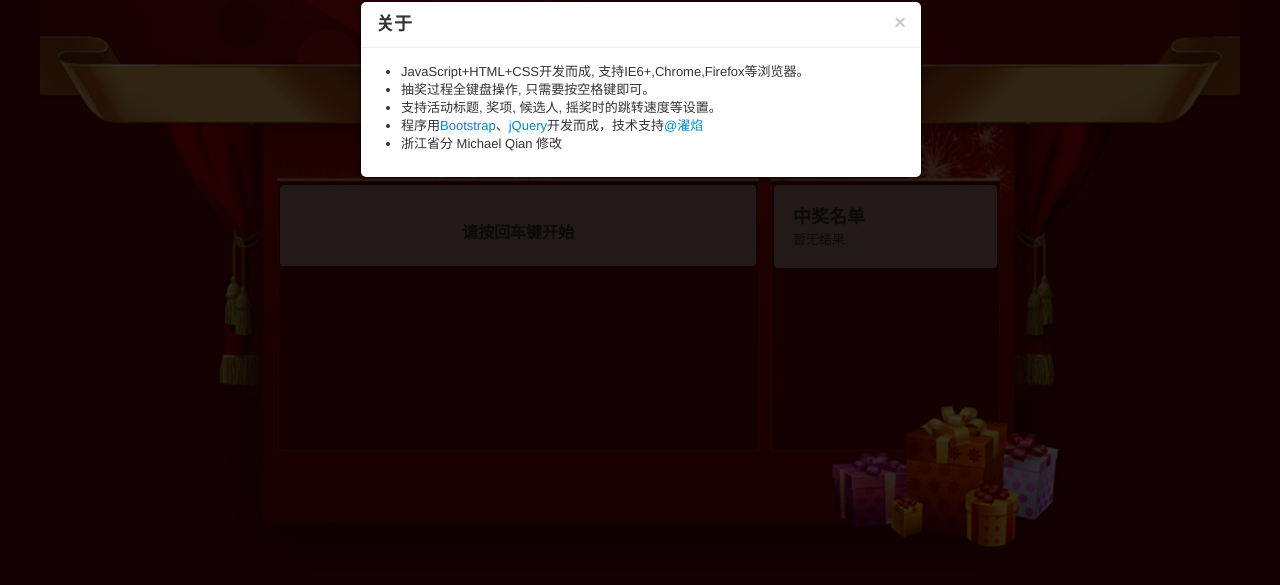
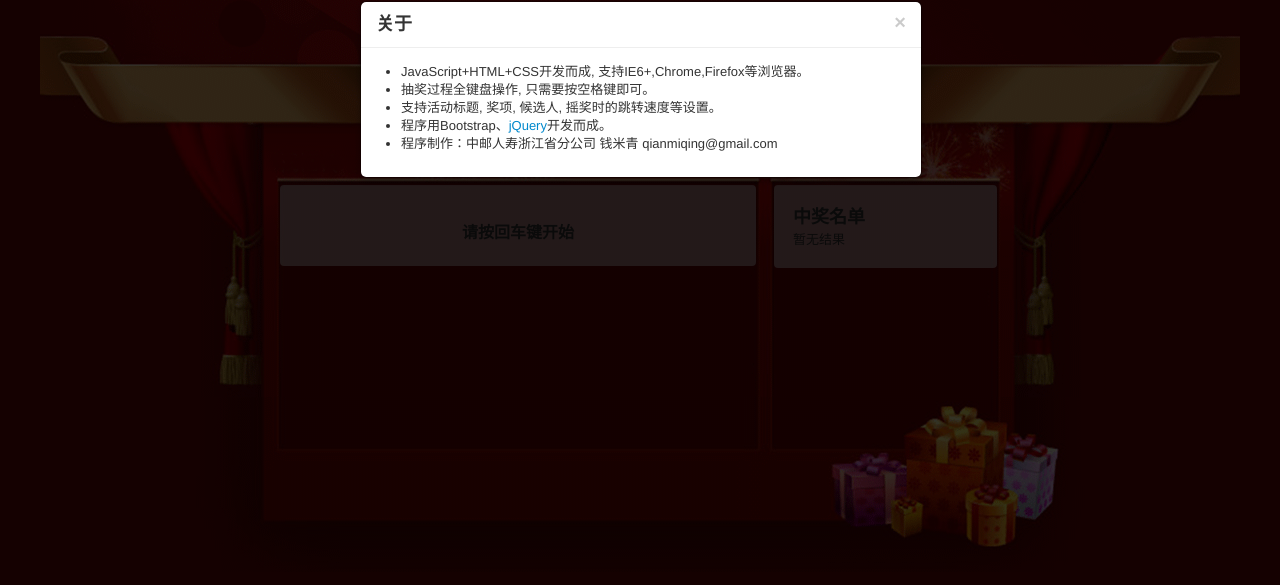
Before and after one commit to singhigh/CPLifeLottery, a plain HTML site: page index.html in a window 1280 px wide. Both pictures are taken after a click on the link "关于". Shown: the part 149-734 px from the top of the page. Drawn offline with Linux system fonts and the light colour scheme.

Commit message:
Update index.html

```diff
--- a/index.html
+++ b/index.html
@@ -164,8 +164,8 @@
 		<li>JavaScript+HTML+CSS开发而成, 支持IE6+,Chrome,Firefox等浏览器。</li>
 		<li>抽奖过程全键盘操作, 只需要按空格键即可。</li>
 		<li>支持活动标题, 奖项, 候选人, 摇奖时的跳转速度等设置。</li>
-		<li>程序用<a href="http://twitter.github.com/bootstrap/index.html" target="_blank">Bootstrap</a>、<a herf="http://jquery.com/" target="_blank">jQuery</a>开发而成，技术支持<a href="http://weibo.com/dcoupe" target="_blank">@濯焰</a></li>
-		<li>浙江省分 Michael Qian 修改</li>
+		<li>程序用Bootstrap、<a herf="http://jquery.com/" target="_blank">jQuery</a>开发而成。</li>
+		<li>程序制作：中邮人寿浙江省分公司 钱米青 qianmiqing@gmail.com</li>
 	</ul>
 </div>
 </div>
```
